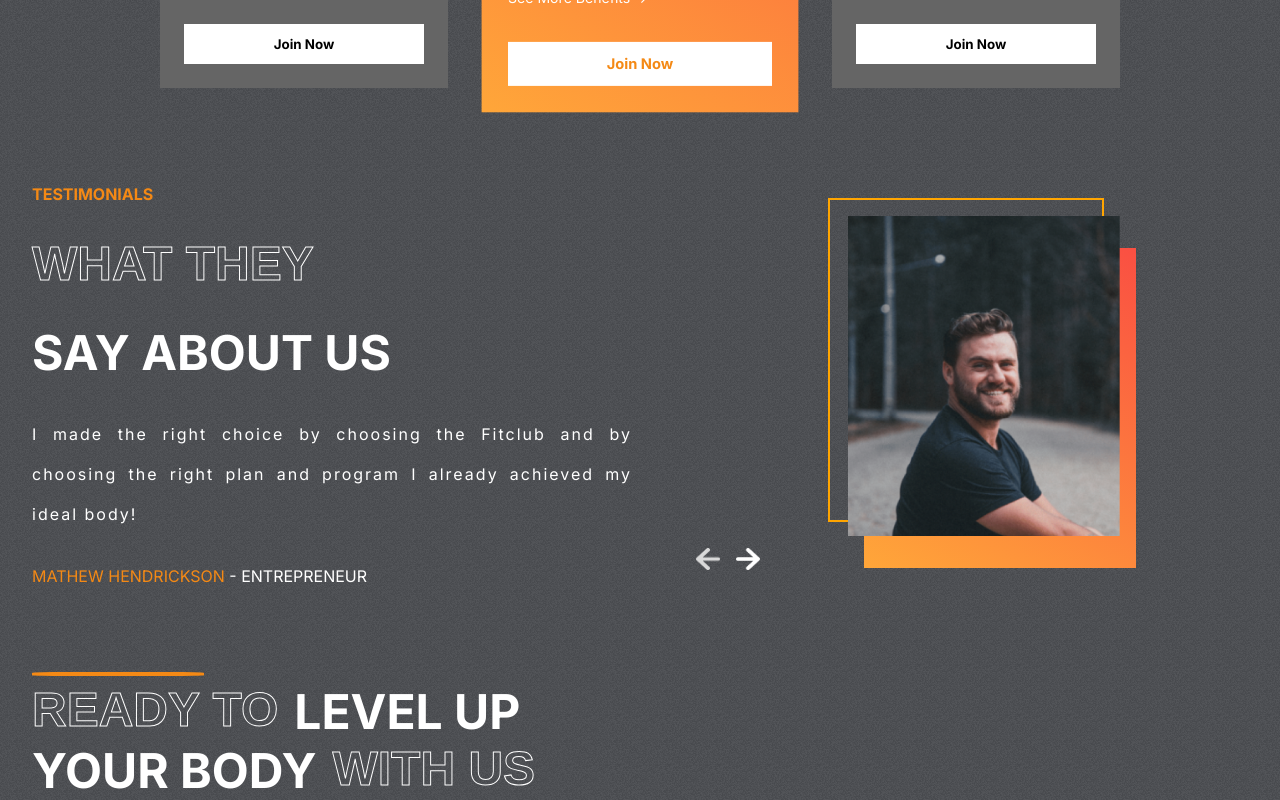
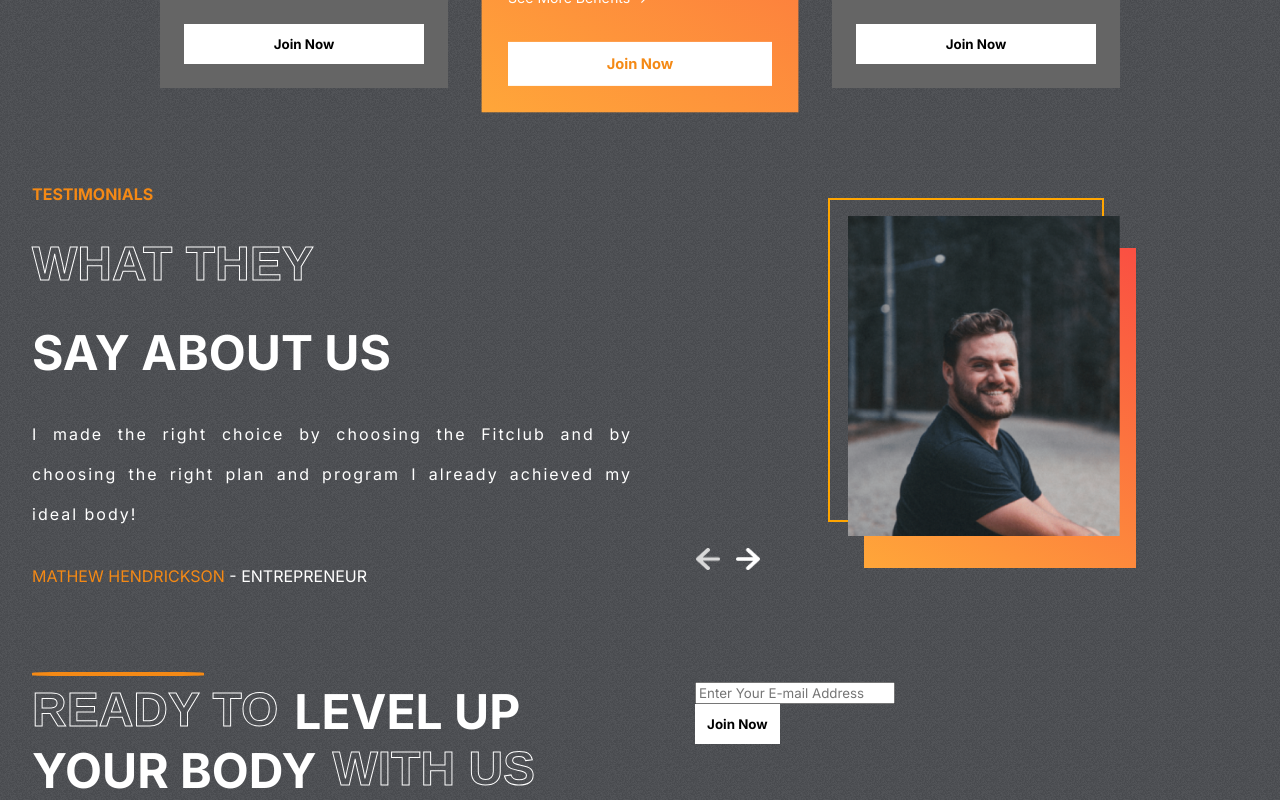
Before and after one commit to pallab17/Fithelp.o, a React (Create React App) app: page / in a window 1280 px wide. Shown: the part 2420-3220 px from the top of the page. Built offline with nearby package versions, Linux system fonts and the light colour scheme.

Commit message:
files updated

```diff
--- a/src/components/Join/Join.jsx
+++ b/src/components/Join/Join.jsx
@@ -17,6 +17,14 @@ const Join = () => {
       </div>
       <div className="right-j">
 
+      <form action="" className="email-container">
+      <input type="email" name="user_email" placeholder="Enter Your E-mail Address" />
+      <button className="btn btn-j">Join Now</button>
+
+
+
+      </form>
+
 
       </div>
     </div>
```
